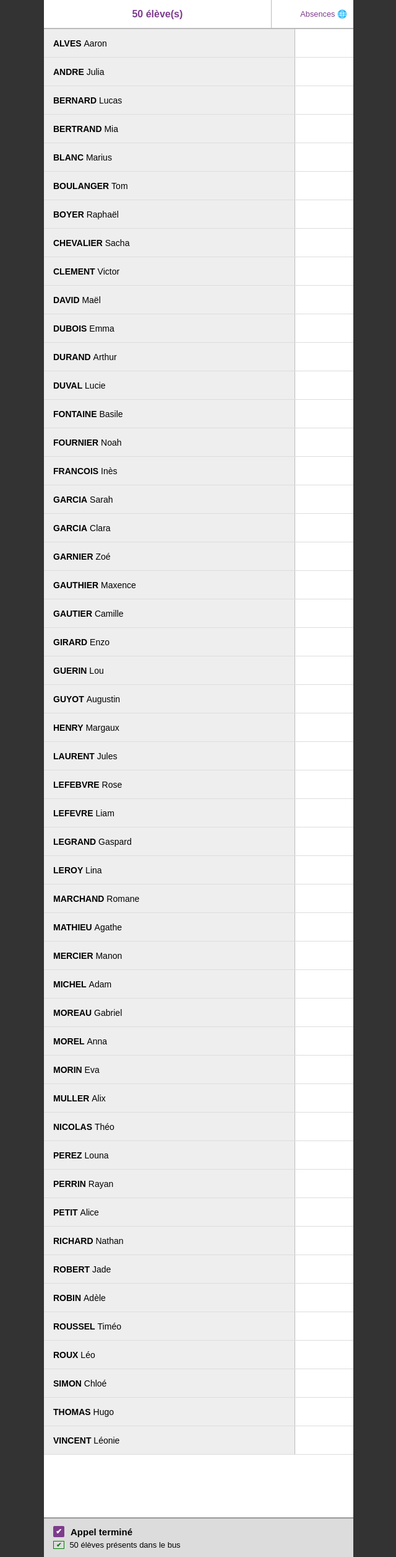
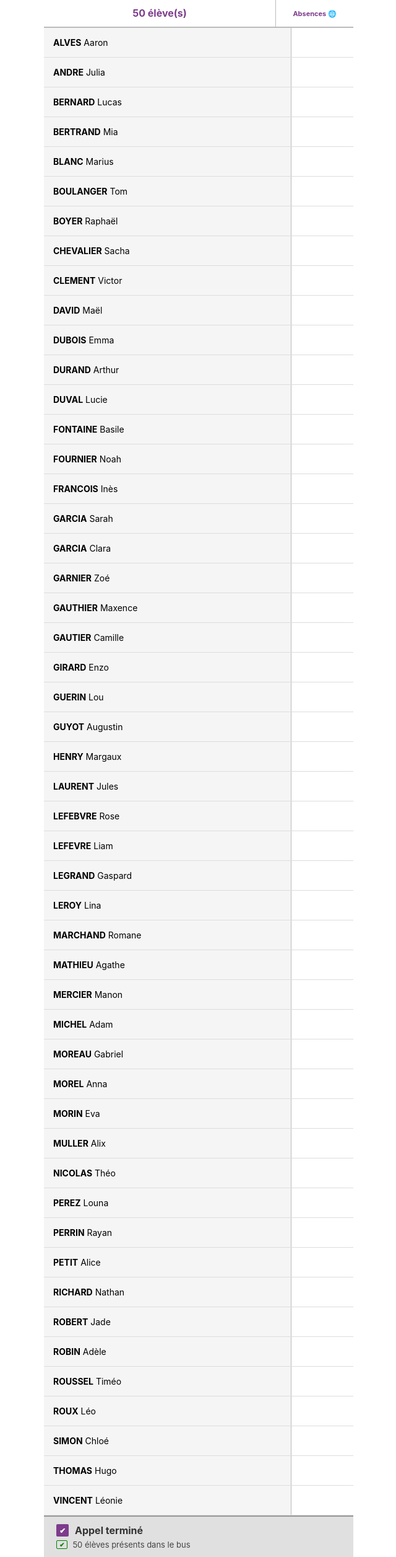
Before and after one commit to eliot-maker/coachbus-python, a Flask app: page / in a window 1280 px wide. Shown: the whole page at 62% size, without its empty margins (319-959 px from the left). Run offline with Flask 3, Linux system fonts and the light colour scheme; data comes from the database, SQL or seed files in the repository.

Commit message:
Add files via upload

```diff
--- a/app.py
+++ b/app.py
@@ -7,7 +7,7 @@ from flask_mail import Mail, Message
 from fpdf import FPDF
 
 app = Flask(__name__)
-app.secret_key = "coachbus_pro_final_2026"
+app.secret_key = "coachbus_final_v3"
 
 # --- CONFIGURATION MAIL ---
 app.config['MAIL_SERVER'] = 'smtp.gmail.com'
@@ -28,37 +28,17 @@ def init_db():
                          absences INTEGER DEFAULT 0)''')
 
 def importer_liste_txt():
-    filename = 'liste_eleves.txt'
-    if not os.path.exists(filename):
-        print(f"❌ Fichier {filename} manquant.")
+    if not os.path.exists('liste_eleves.txt'):
+        print("❌ Fichier liste_eleves.txt introuvable.")
         return
-    try:
-        with open(filename, 'r', encoding='utf-8') as f:
-            with sqlite3.connect(DB_PATH) as conn:
-                conn.execute("DELETE FROM eleves") # On vide avant d'importer
-                for ligne in f:
-                    if ';' in ligne:
-                        nom, prenom = ligne.strip().split(';')
-                        conn.execute("INSERT INTO eleves (nom, prenom) VALUES (?, ?)", (nom.upper(), prenom.capitalize()))
-                conn.commit()
-        print("✅ Liste remplacée avec succès !")
-    except Exception as e:
-        print(f"❌ Erreur : {e}")
-
-def vider_base_donnees():
-    confirm = input("⚠️ Supprimer TOUS les élèves ? (oui/non) : ")
-    if confirm.lower() == 'oui':
-        with sqlite3.connect(DB_PATH) as conn:
-            conn.execute("DELETE FROM eleves")
-            conn.execute("DELETE FROM sqlite_sequence WHERE name='eleves'")
-        print("✅ Base vidée.")
-
-def supprimer_un_eleve():
-    nom = input("Nom de famille à supprimer : ").upper()
     with sqlite3.connect(DB_PATH) as conn:
-        cursor = conn.execute("DELETE FROM eleves WHERE nom = ?", (nom,))
-        if cursor.rowcount > 0: print(f"✅ {nom} supprimé.")
-        else: print("❌ Non trouvé.")
+        conn.execute("DELETE FROM eleves")
+        with open('liste_eleves.txt', 'r', encoding='utf-8') as f:
+            for ligne in f:
+                if ';' in ligne:
+                    n, p = ligne.strip().split(';')
+                    conn.execute("INSERT INTO eleves (nom, prenom) VALUES (?, ?)", (n.upper(), p.capitalize()))
+    print("✅ Liste importée et remplacée.")
 
 @app.route('/')
 def index():
@@ -66,8 +46,7 @@ def index():
         conn.row_factory = sqlite3.Row
         eleves = conn.execute("SELECT * FROM eleves ORDER BY nom ASC").fetchall()
     total = len(eleves)
-    absents = sum(1 for e in eleves if e['absences'] == 1)
-    presents = total - absents
+    presents = total - sum(1 for e in eleves if e['absences'] == 1)
     return render_template('index.html', eleves=eleves, total=total, presents=presents)
 
 @app.route('/toggle/<int:id>')
@@ -83,34 +62,48 @@ def terminer_appel():
         eleves = conn.execute("SELECT * FROM eleves ORDER BY nom ASC").fetchall()
 
     date_str = datetime.now().strftime("%d-%m-%Y %H:%M")
-    filename = "appel_bus.pdf"
-    pdf = FPDF(); pdf.add_page(); pdf.set_font("Arial", 'B', 16)
-    pdf.cell(200, 10, f"Rapport d'appel Bus - {date_str}", ln=True, align='C')
-    pdf.ln(10); pdf.set_font("Arial", size=12)
+    pdf = FPDF()
+    pdf.add_page()
+    pdf.set_font("Arial", 'B', 16)
+    pdf.cell(200, 10, f"Appel Bus - {date_str}", ln=True, align='C')
+    pdf.ln(10)
+    pdf.set_font("Arial", size=12)
     for e in eleves:
-        statut = "ABSENT (X)" if e['absences'] == 1 else "PRESENT"
         pdf.cell(100, 10, f"{e['nom']} {e['prenom']}", border=1)
-        pdf.cell(50, 10, statut, border=1, ln=True, align='C')
-    pdf.output(filename)
+        pdf.cell(50, 10, "ABSENT" if e['absences'] == 1 else "PRESENT", border=1, ln=True)
+
+    pdf_file = "appel.pdf"
+    pdf.output(pdf_file)
 
     try:
-        msg = Message(f"Appel Bus - {date_str}", sender=app.config['MAIL_USERNAME'], recipients=['eliot.thomas.fondriest@gmail.com'])
-        msg.body = "Rapport d'appel ci-joint."
-        with app.open_resource(filename) as fp: msg.attach(filename, "application/pdf", fp.read())
-        mail.send(msg); os.remove(filename)
-        with sqlite3.connect(DB_PATH) as conn: conn.execute("UPDATE eleves SET absences = 0")
+        msg = Message(f"Appel Bus {date_str}", sender=app.config['MAIL_USERNAME'], recipients=['eliot.thomas.fondriest@gmail.com'])
+        msg.body = "Rapport en pièce jointe."
+        with app.open_resource(pdf_file) as fp:
+            msg.attach(pdf_file, "application/pdf", fp.read())
+        mail.send(msg)
+        os.remove(pdf_file) # Nettoyage du fichier temporaire
+
+        with sqlite3.connect(DB_PATH) as conn:
+            conn.execute("UPDATE eleves SET absences = 0") # REMISE À ZÉRO ICI
         return render_template('success.html')
-    except Exception as e: return f"Erreur : {e}"
+    except Exception as e:
+        return f"Erreur : {e}"
 
 if __name__ == '__main__':
     init_db()
     if len(sys.argv) > 1:
         action = sys.argv[1]
         if action == 'import': importer_liste_txt()
-        elif action == 'clear': vider_base_donnees()
-        elif action == 'delete': supprimer_un_eleve()
+        elif action == 'clear':
+            with sqlite3.connect(DB_PATH) as conn: conn.execute("DELETE FROM eleves")
+            print("✅ Base vidée.")
         elif action == 'add':
-            nom = input("Nom : "); prenom = input("Prénom : ")
-            with sqlite3.connect(DB_PATH) as conn: conn.execute("INSERT INTO eleves (nom, prenom) VALUES (?, ?)", (nom.upper(), prenom.capitalize()))
+            n = input("Nom: "); p = input("Prénom: ")
+            with sqlite3.connect(DB_PATH) as conn: conn.execute("INSERT INTO eleves (nom, prenom) VALUES (?,?)", (n.upper(), p.capitalize()))
+            print(f"✅ {n} ajouté.")
+        elif action == 'delete':
+            n = input("Nom exact à supprimer: ").upper()
+            with sqlite3.connect(DB_PATH) as conn: conn.execute("DELETE FROM eleves WHERE nom=?", (n,))
+            print(f"✅ {n} supprimé.")
     else:
         app.run(host='0.0.0.0', port=int(os.environ.get("PORT", 5000)))
--- a/static/style.css
+++ b/static/style.css
@@ -1,110 +1,90 @@
+* { box-sizing: border-box; }
 html, body {
-    margin: 0; padding: 0;
-    height: 100%;
-    overflow: hidden; /* Empêche le scroll de toute la page */
-    font-family: Arial, sans-serif;
-    background-color: #333;
+    margin: 0; padding: 0; height: 100%;
+    overflow: hidden; /* Empêche tout le site de scroller */
+    font-family: -apple-system, BlinkMacSystemFont, "Segoe UI", Roboto, Helvetica, Arial, sans-serif;
 }
 
-.app-container {
+.app-wrapper {
+    display: flex;
+    flex-direction: column;
+    height: 100vh;
     max-width: 500px;
     margin: 0 auto;
-    background-color: #fff;
-    height: 100vh;
-    display: flex;
-    flex-direction: column;
+    background: #fff;
 }
 
 .pronote-header {
     display: flex;
-    border-bottom: 2px solid #bbbbbb;
     height: 45px;
+    border-bottom: 2px solid #bbb;
+    background: #fff;
+    align-items: center;
     flex-shrink: 0;
 }
 
-.count-box {
-    flex: 3;
-    line-height: 45px;
-    color: #7d3c8c;
-    text-align: center;
-    font-weight: bold;
-    border-right: 1px solid #bbbbbb;
-}
+.count { flex: 0 0 75%; text-align: center; color: #7d3c8c; font-weight: bold; border-right: 1px solid #bbb; line-height: 45px; }
+.title { flex: 1; text-align: center; color: #7d3c8c; font-size: 11px; font-weight: bold; }
 
-.abs-title {
+.list-area {
     flex: 1;
-    line-height: 45px;
-    color: #7d3c8c;
-    font-size: 0.8em;
-    padding-right: 10px;
-    text-align: right;
-}
-
-.list-container {
-    flex: 1; /* La liste prend la place centrale */
-    overflow-y: auto; /* Seule la liste scrolle */
+    overflow-y: auto; /* SEULE la liste scrolle */
+    background: #fff;
     -webkit-overflow-scrolling: touch;
 }
 
-.pronote-row {
+.row {
     display: flex;
+    height: 48px;
     border-bottom: 1px solid #ddd;
-    height: 45px;
     align-items: center;
     cursor: pointer;
 }
 
-.student-name {
-    flex: 4;
-    padding: 0 15px;
-    background-color: #eeeeee;
+/* ALIGNEMENT COLONNES STABLE */
+.name-col {
+    flex: 0 0 80%; /* Toujours 80% */
     height: 100%;
     display: flex;
     align-items: center;
+    padding: 0 15px;
+    background: #f5f5f5;
+    border-right: 1px solid #bbb;
     font-size: 14px;
-    border-right: 1px solid #bbbbbb;
     white-space: nowrap;
     overflow: hidden;
+    text-overflow: ellipsis;
 }
 
-.nom-famille { text-transform: uppercase; font-weight: bold; }
-
-.check-cell {
-    flex: 1;
+.check-col {
+    flex: 0 0 20%; /* Toujours 20% */
     text-align: center;
     font-weight: bold;
-    font-size: 18px;
+    font-size: 22px;
+    color: #333;
 }
 
-.is-absent .student-name { color: red; }
+.is-absent .name-col { color: #d00; background: #fff1f1; }
+.is-absent .check-col { color: #d00; }
 
+/* FOOTER COLLÉ EN BAS */
 .pronote-footer {
-    background-color: #dcdcdc;
+    flex-shrink: 0;
+    background: #e0e0e0;
     border-top: 2px solid #999;
-    padding: 12px 15px;
-    flex-shrink: 0; /* Ne rétrécit jamais */
+    padding: 12px 20px;
+    cursor: pointer;
 }
 
-.footer-top {
-    display: flex;
-    align-items: center;
-    font-weight: bold;
-    font-size: 15px;
-    margin-bottom: 5px;
+.btn-top { display: flex; align-items: center; font-weight: bold; margin-bottom: 5px; color: #333; }
+.box-check {
+    width: 20px; height: 20px; background: #7d3c8c; color: #fff;
+    font-size: 12px; display: flex; justify-content: center;
+    align-items: center; margin-right: 10px; border-radius: 2px;
 }
 
-.fake-checkbox {
-    width: 18px; height: 18px;
-    background-color: #7d3c8c;
-    color: white; font-size: 12px;
-    display: flex; justify-content: center; align-items: center;
-    margin-right: 10px; border-radius: 2px;
+.btn-bottom { display: flex; align-items: center; font-size: 13px; color: #444; }
+.badge-v {
+    color: green; font-weight: bold; border: 1px solid green;
+    padding: 0 4px; font-size: 10px; margin-right: 8px; border-radius: 2px;
 }
-
-.footer-bottom { display: flex; align-items: center; font-size: 13px; }
-
-.check-green {
-    color: green; font-weight: bold;
-    border: 1px solid green;
-    padding: 0 4px; font-size: 10px; margin-right: 8px;
-}
--- a/templates/index.html
+++ b/templates/index.html
@@ -7,37 +7,34 @@
     <link rel="stylesheet" href="{{ url_for('static', filename='style.css') }}">
 </head>
 <body>
-    <div class="app-container">
-        <div class="pronote-header">
-            <div class="count-box">{{ total }} élève(s)</div>
-            <div class="abs-title">Absences <span class="icon">🌐</span></div>
-        </div>
+    <div class="app-wrapper">
+        <header class="pronote-header">
+            <div class="count">{{ total }} élève(s)</div>
+            <div class="title">Absences <span class="globe">🌐</span></div>
+        </header>
 
-        <div class="list-container">
+        <main class="list-area">
             {% for eleve in eleves %}
-            <div class="pronote-row {{ 'is-absent' if eleve.absences == 1 else '' }}" onclick="location.href='/toggle/{{ eleve.id }}'">
-                <div class="student-name">
-                    <span class="nom-famille">{{ eleve.nom }}</span>&nbsp;{{ eleve.prenom }}
+            <div class="row {{ 'is-absent' if eleve.absences == 1 else '' }}" onclick="location.href='/toggle/{{ eleve.id }}'">
+                <div class="name-col">
+                    <strong>{{ eleve.nom }}</strong>&nbsp;{{ eleve.prenom }}
                 </div>
-                <div class="check-cell">
+                <div class="check-col">
                     {{ '1' if eleve.absences == 1 else '' }}
                 </div>
             </div>
             {% endfor %}
-        </div>
+        </main>
 
-        <div class="pronote-footer" onclick="if(confirm('Confirmer l\'envoi du rapport ?')) location.href='/terminer_appel'">
-            <div class="footer-content">
-                <div class="footer-top">
-                    <div class="fake-checkbox">✔</div>
-                    <span>Appel terminé</span>
-                </div>
-                <div class="footer-bottom">
-                    <span class="check-green">✔</span>
-                    <span class="counter-text">{{ presents }} élèves présents dans le bus</span>
-                </div>
+        <footer class="pronote-footer" onclick="if(confirm('Confirmer l\'envoi de l\'appel ?')) location.href='/terminer_appel'">
+            <div class="btn-top">
+                <div class="box-check">✔</div>
+                <span>Appel terminé</span>
             </div>
-        </div>
+            <div class="btn-bottom">
+                <span class="badge-v">✔</span> {{ presents }} élèves présents dans le bus
+            </div>
+        </footer>
     </div>
 </body>
 </html>
```
